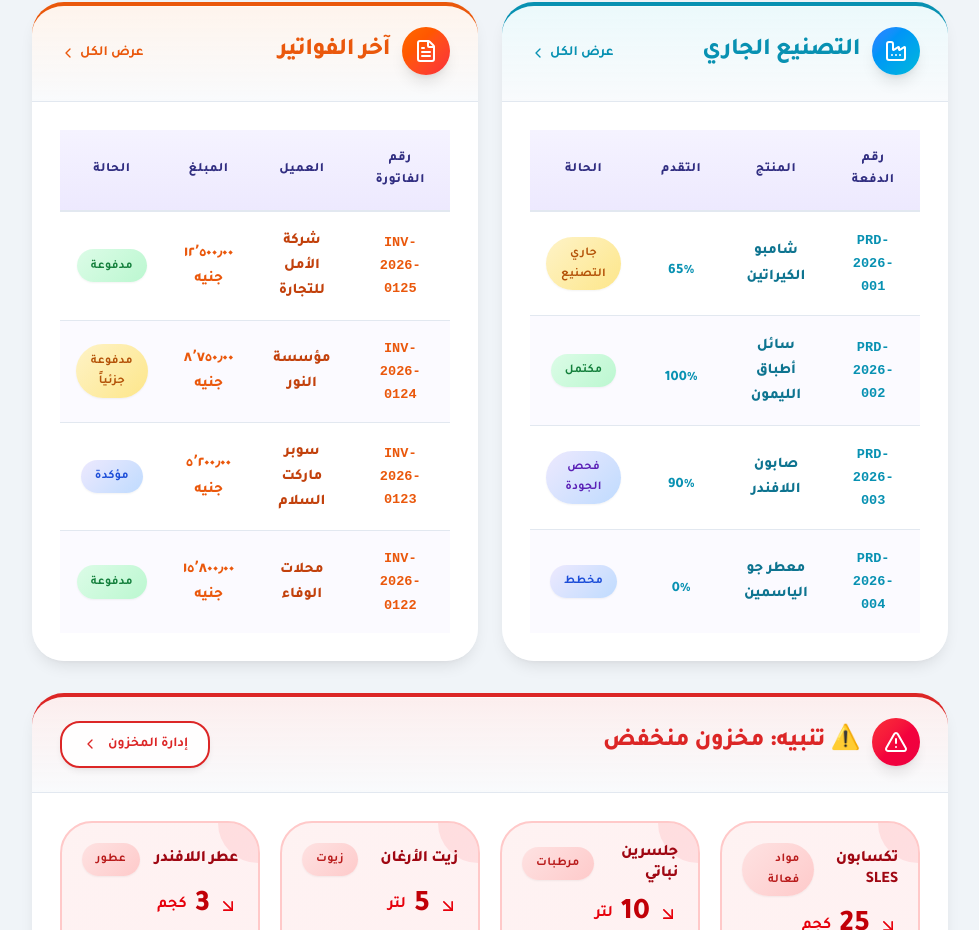
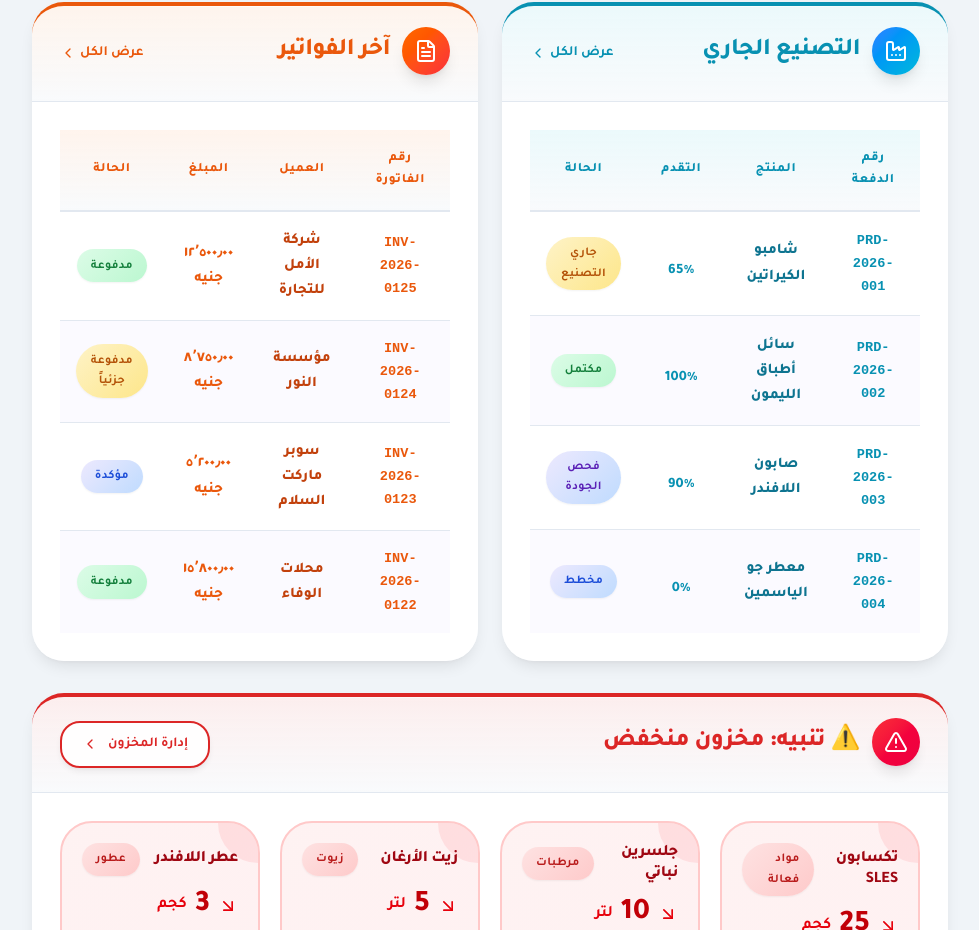
Before and after one commit to fantazia1110-design/BRAVO-new-sestym-, a Next.js app: page / in a window 1280 px wide. Shown: the part 1756-2686 px from the top of the page, without its empty margins (0-979 px from the left). Built offline with nearby package versions, Linux system fonts and the light colour scheme.

Commit message:
Fix table headers: remove global purple override, add section-colored th with !important
Co-authored-by: arena-agent <297053741+arena-agent@users.noreply.github.com>

```diff
--- a/src/app/globals.css
+++ b/src/app/globals.css
@@ -400,8 +400,6 @@ a:hover {
   text-align: right;
   font-weight: 800;
   font-size: 0.8rem;
-  color: var(--text-secondary);
-  background: linear-gradient(to bottom, #f8fafc, #f1f5f9);
   border-bottom: 2px solid var(--border);
   letter-spacing: 0.05em;
   position: sticky;
@@ -1881,7 +1879,7 @@ a:hover {
 .main-content .grid.grid-cols-4>.card.card-body>div>div:first-child svg{color:#fff!important;width:21px!important;height:21px!important}
 .main-content .grid.grid-cols-4>.card.card-body .text-2xl{margin:0!important;min-height:2.1rem!important;display:flex!important;align-items:center!important;font-size:1.85rem!important;font-weight:900!important;color:var(--sc)!important}
 .main-content .grid.grid-cols-4>.card.card-body .text-sm{margin:0!important;min-height:1.3rem!important;display:flex!important;align-items:center!important;font-size:.92rem!important;font-weight:800!important;color:#475569!important}
-.table th{text-align:center!important;vertical-align:middle!important;font-weight:900!important;color:#312e81!important;background:linear-gradient(to bottom,#f5f3ff,#ede9fe)!important}
+.table th{text-align:center!important;vertical-align:middle!important;font-weight:900!important}
 .table td{text-align:center!important;vertical-align:middle!important;padding:1rem!important}
 .table tbody tr:nth-child(even){background:#fbfaff!important}
 
@@ -2122,3 +2120,10 @@ a:hover {
 .section-color-green .table td,
 .section-color-red .table td,
 .section-color-purple .table td { font-weight: 800 !important; }
+
+/* عناوين الجداول (th) بلون القسم */
+.section-color-green .table th { color: #16a34a !important; background: linear-gradient(to bottom, rgba(34,197,94,0.08), rgba(248,250,252,0.9)) !important; }
+.section-color-purple .table th { color: #7c3aed !important; background: linear-gradient(to bottom, rgba(139,92,246,0.08), rgba(248,250,252,0.9)) !important; }
+.section-color-cyan .table th { color: #0891b2 !important; background: linear-gradient(to bottom, rgba(6,182,212,0.08), rgba(248,250,252,0.9)) !important; }
+.section-color-orange .table th { color: #ea580c !important; background: linear-gradient(to bottom, rgba(249,115,22,0.08), rgba(248,250,252,0.9)) !important; }
+.section-color-red .table th { color: #dc2626 !important; background: linear-gradient(to bottom, rgba(220,38,38,0.08), rgba(248,250,252,0.9)) !important; }
```
